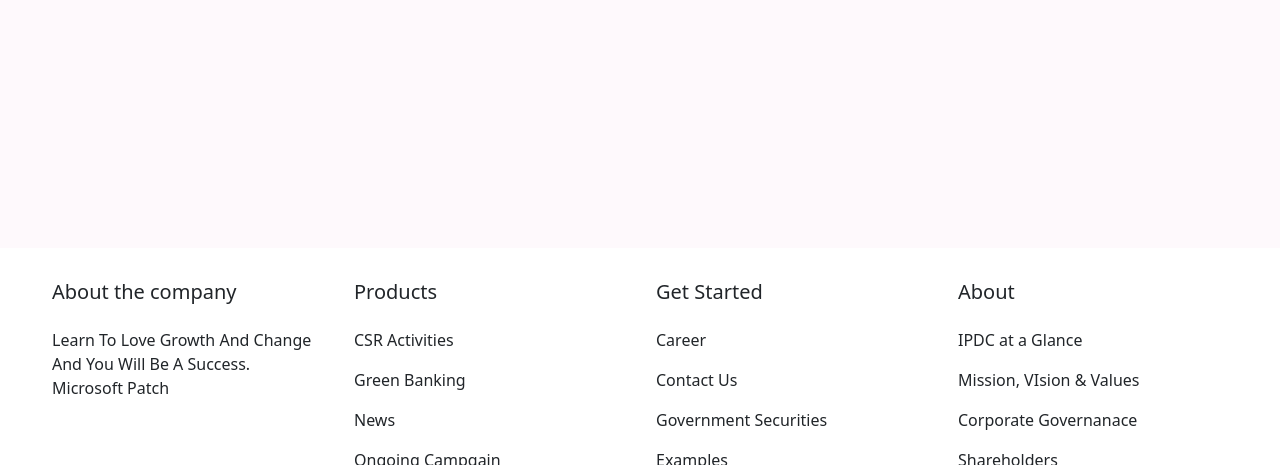
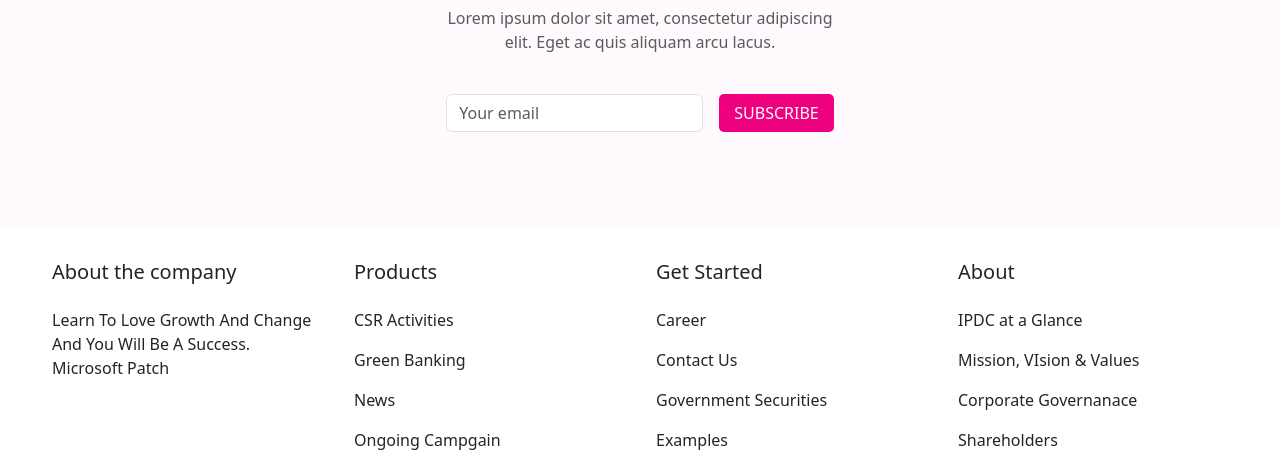
Before and after one commit to devfoyzur17/IPDC, a plain HTML site: page index.html in a window 1280 px wide. Shown: the part 152-617 px from the top of the page. Drawn offline with Linux system fonts and the light colour scheme.

Commit message:
New steller section done

```diff
--- /dev/null
+++ b/css/style.css
@@ -0,0 +1,12 @@
+.new-seletter{
+
+    background-color: #FEF9FC;
+}
+
+.my-btn{
+    background-color: #ED017F;
+    color: #FEF9FC;
+    border: none;
+    border-radius: 5px;
+    padding: 7px 15px;
+}
--- a/index.html
+++ b/index.html
@@ -6,6 +6,7 @@
     <meta name="viewport" content="width=device-width, initial-scale=1.0">
     <title>Home</title>
     <link rel="stylesheet" href="css/bootstrap.css" />
+    <link rel="stylesheet" href="css/style.css" />
 </head>
 
 <body>
@@ -55,7 +56,37 @@
 
 
     <!--  Newsletter Section -->
-    <div class="container-fluid" style="background-color: #FEF9FC; height: 400px ">
+    <div class="container-fluid p-5 new-seletter">
+
+        <div class="row text-center mt-5 mb-5">
+
+            <div class="col-12">
+
+                <h2 class="fw-bold">Newsletter</h2>
+                <p class="text-muted p-3">Lorem ipsum dolor sit amet, consectetur adipiscing<br> elit. Eget ac quis
+                    aliquam
+                    arcu lacus.</p>
+
+
+                <div class="row g-3 pt-2 align-items-center justify-content-center">
+
+                    <div class="col-auto">
+                        <input type="email" class="form-control" id="exampleFormControlInput1" placeholder="Your email">
+
+
+                    </div>
+
+                    <div class="col-auto ">
+                        <button class=" my-btn">
+                            SUBSCRIBE
+                        </button>
+                    </div>
+                </div>
+
+
+            </div>
+
+        </div>
 
     </div>
 
```
